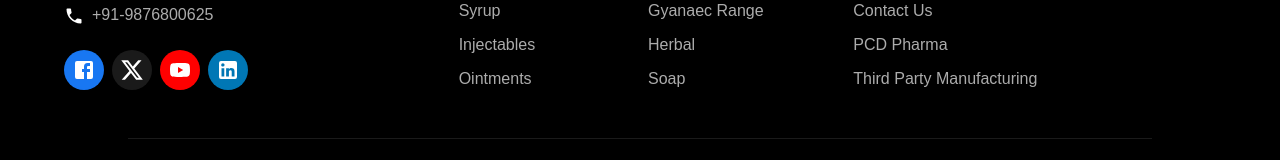
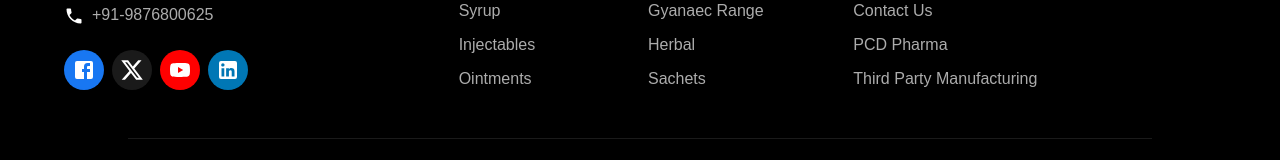
Before and after one commit to zoic-dev/biozoc, a Next.js app: page / in a window 1280 px wide. Shown: the part 3373-3533 px from the top of the page. Built offline with nearby package versions, Linux system fonts and the light colour scheme; a web font is replaced by a local one.

Commit message:
footer links updated

```diff
--- a/components/Footer.js
+++ b/components/Footer.js
@@ -16,46 +16,46 @@ import { Email, Facebook, Instagram, LinkedIn, Phone, X, YouTube } from "@mui/ic
 const productLinks1 = [
     {
         label: 'Tablets',
-        href: '/tablets'
+        href: '/products/category/tablets/38'
     },
     {
         label: 'Capsules',
-        href: '/capsules'
+        href: '/products/category/capsules/37'
     },
     {
         label: 'Syrup',
-        href: '/syrup'
+        href: '/products/category/syrups/36'
     },
     {
         label: 'Injectables',
-        href: '/injectables'
+        href: '/products/category/injections/15'
     },
     {
         label: 'Ointments',
-        href: '/ointments'
+        href: '/products/category/ointments/39'
     }
 ];
 
 const productLinks2 = [
     {
         label: 'Protein',
-        href: '/protein'
+        href: '/products/category/protein/40'
     },
     {
         label: 'Energy Drink',
-        href: '/energy-drink'
+        href: '/products/category/energy-drinks/49'
     },
     {
         label: 'Gyanaec Range',
-        href: '/gyanaec-range'
+        href: '/products/category/gynae/52'
     },
     {
         label: 'Herbal',
-        href: '/herbal'
+        href: '/products/category/herbal/48'
     },
     {
-        label: 'Soap',
-        href: '/soap'
+        label: 'Sachets',
+        href: '/products/category/sachets/41'
     }
 ];
 
```
